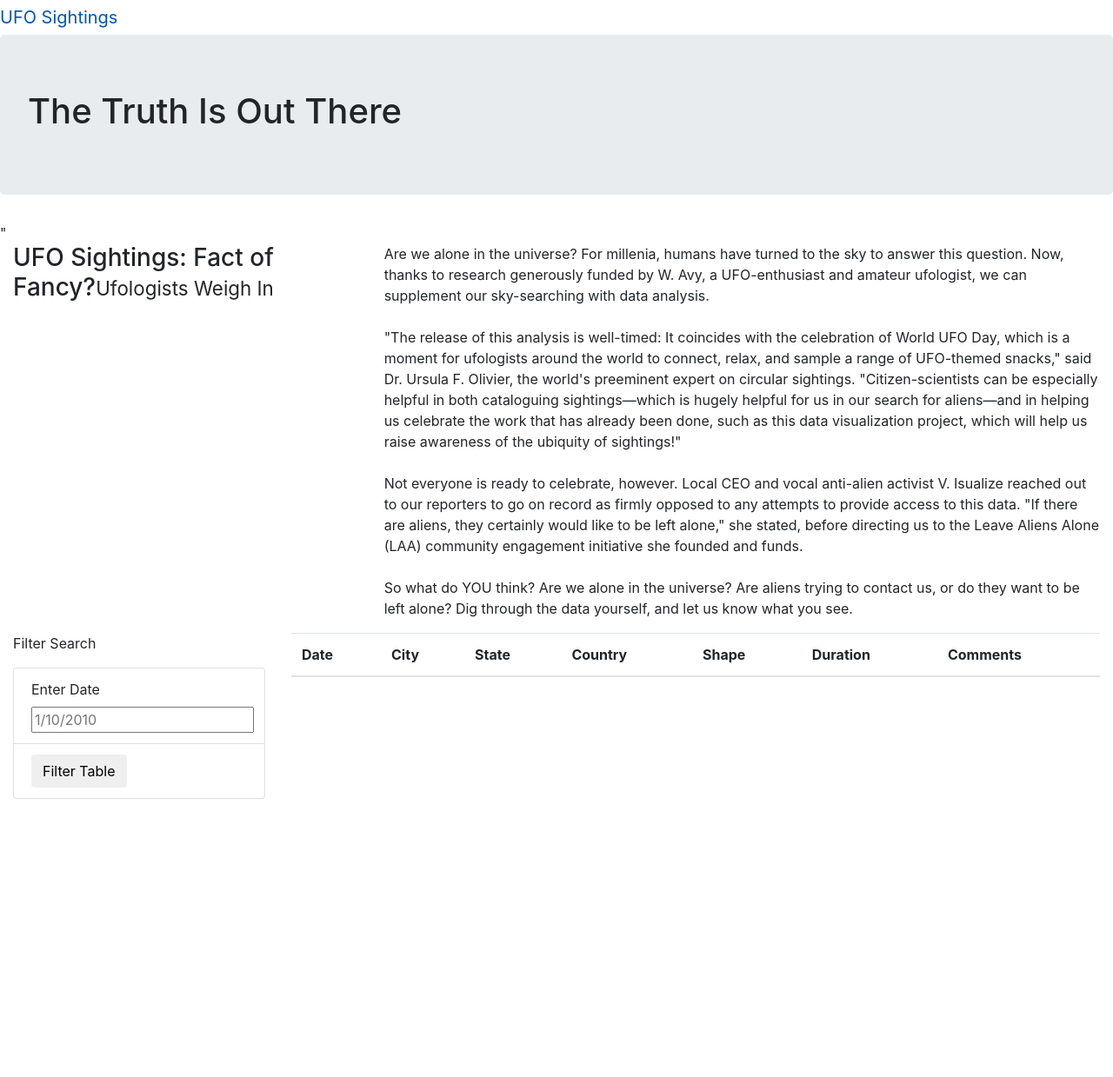
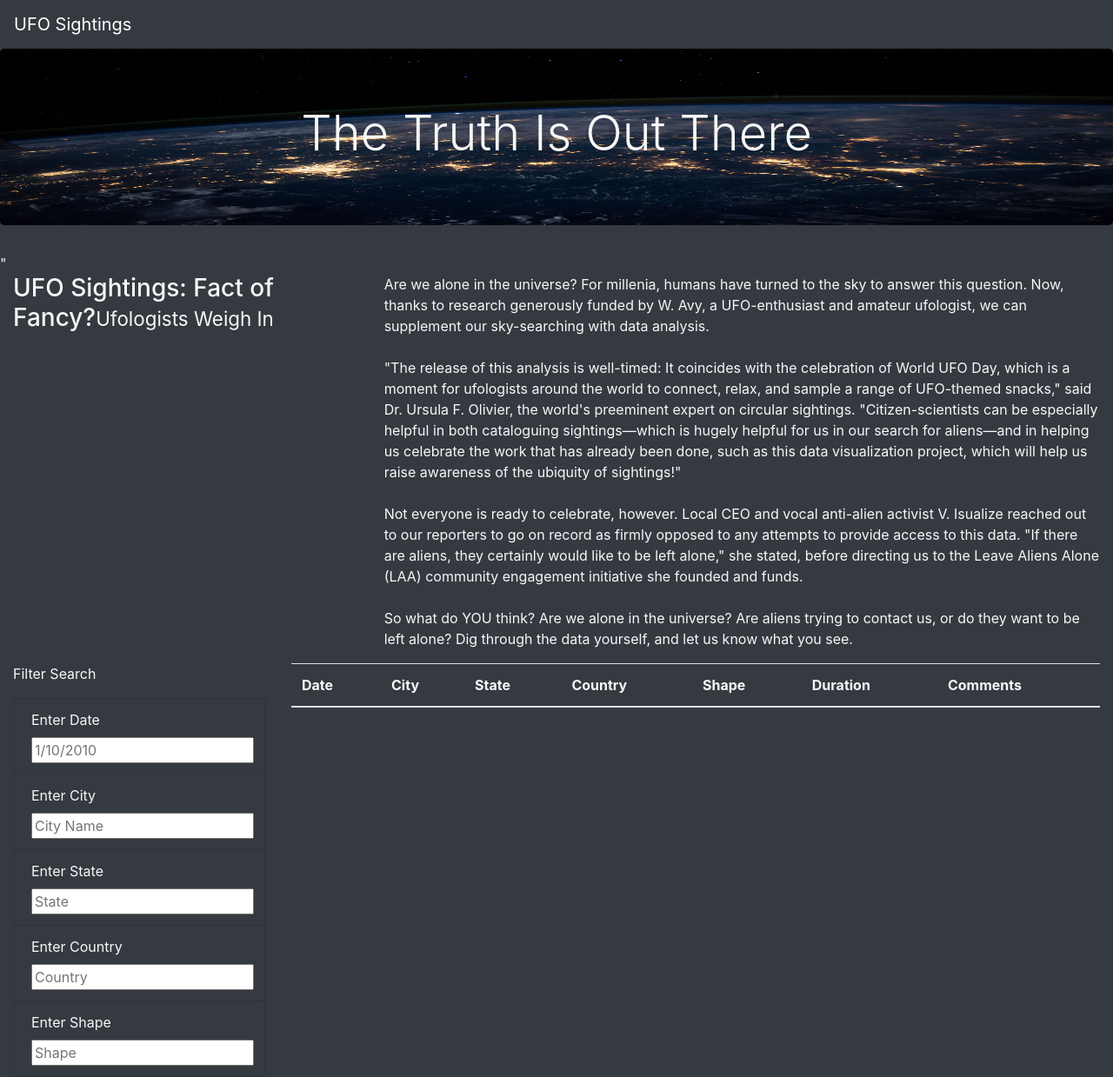
Before and after one commit to JGarza4903/UFO-s, a plain HTML site: page index.html in a window 1280 px wide. Shown: the whole page at 87% size. Before the commit the page ends 919 px from the top, so only its background shows below. Drawn offline with nearby package versions, Linux system fonts and the light colour scheme.

Commit message:
uploading draft of challenge

```diff
--- a/index.html
+++ b/index.html
@@ -12,15 +12,15 @@
     crossorigin="anonymous"/>
     <link rel="stylesheet" href="static/css/style.css">
 </head>
-<body>
+<body class="bg-dark">
     <div class="wrapper">
-        <nav class="navbar-expand-lg">
+        <nav class="navbar navbar-dark bg-dark navbar-expand-lg">
             <a class="navbar-brand" href="index.html">UFO Sightings</a>
         </nav>
     </div>
 
     <div class="jumbotron">
-        <h1>The Truth Is Out There</h1>
+        <h1 class="display-4">The Truth Is Out There</h1>
     </div>"
 
     <div class="container-fluid">
@@ -40,16 +40,28 @@
     <div class="container-fluid">
         <div class="row">
             <div class="col-md-3">
-                <form>
+                <form class="bg-dark">
                     <p>Filter Search</p>
-                    <ul class="list-group">
-                        <li class="list-group-item">
+                    <ul class="list-group bg-dark">
+                        <li class="list-group-item bg-dark">
                             <label for="date">Enter Date</label>
                             <input type="text" placeholder="1/10/2010" id="datetime" />
-
                         </li>
-                        <li class="list-group-item">
-                            <button id="filter-btn" type="button" class="btn btn-default">Filter Table</button>
+                        <li class="list-group-item bg-dark">
+                            <label for="city">Enter City</label>
+                            <input type="text" placeholder="City Name" id="city" />
+                        </li>
+                        <li class="list-group-item bg-dark">
+                            <label for="state">Enter State</label>
+                            <input type="text" placeholder="State" id="state" />
+                        </li>
+                        <li class="list-group-item bg-dark">
+                            <label for="country">Enter Country</label>
+                            <input type="text" placeholder="Country" id="country" />
+                        </li>
+                        <li class="list-group-item bg-dark">
+                            <label for="shape">Enter Shape</label>
+                            <input type="text" placeholder="Shape" id="shape" />
                         </li>
                     </ul>
                 </form>
@@ -72,5 +84,8 @@
             </div>
         </div>
     </div>
+    <script src="https://cdnjs.cloudflare.com/ajax/libs/d3/4.12.0/d3.js"></script>
+    <script src="static/Javascript/data.js"></script>
+    <script src="static/Javascript/app.js"></script>
 </body>
 </html>
--- a/static/Javascript/app.js
+++ b/static/Javascript/app.js
@@ -1,54 +1,76 @@
-// import the data from data.js
+// from data.js
 const tableData = data;
 
-// reference the HTML tag using d3
+// get table references
 var tbody = d3.select("tbody");
 
-// With this code, we:
-// Declare a variable, tbody
-// Use d3.select to tell JavaScript to look for the <tbody> tags in the HTML
-
-// create function to build table
 function buildTable(data) {
-    // clear the table of any pre-filtered data
+  // First, clear out any existing data
   tbody.html("");
 
-    // loop through data and add each row and cells to table
-    data.forEach((dataRow)=> {
-        // add each row to table body
+  // Next, loop through each object in the data
+  // and append a row and cells for each value in the row
+  data.forEach((dataRow) => {
+    // Append a row to the table body
     let row = tbody.append("tr");
 
-
-        // Loop through each field in the dataRow and add each value as a table cell (td)
-        Object.values(dataRow).forEach((val) =>{
-            // add each value to a cell in the table
+    // Loop through each field in the dataRow and add
+    // each value as a table cell (td)
+    Object.values(dataRow).forEach((val) => {
       let cell = row.append("td");
-            // display each value in a cell
       cell.text(val);
     });
   });
+}
 
-};
+// 1. Create a variable to keep track of all the filters as an object.
+// let text = d3.select("#text");
+var filters = null;
 
-// Create function that handles the clicking to filter data
-function handleClick() {
-    // Grab the datetime value from the filter
-    let date = d3.select("#datetime").property("value");
-    let filteredData = tableData;
+// 3. Use this function to update the filters.
+function updateFilters() {
 
-    // Check to see if a date was entered and filter the data using that date.
-    if (date) {
-        // Apply `filter` to the table data to only keep the rows where the `datetime`
-        // value matches the filter value
-        filteredData = filteredData.filter(row => row.datetime === date);
-    };
+    // 4a. Save the element that was changed as a variable.
+    data.forEach(function(elementChange) {
+      let element = d3.select(elementChange).property("type");
+    });
 
-    // Rebuild the table using the filtered data
-    buildTable(filteredData);
-};
+    // 4b. Save the value that was changed as a variable.
+    data.forEach(function(valueChange) {
+      let value=d3.select(valueChange).property("value");
+    });
+    // 4c. Save the id of the filter that was changed as a variable.
+    data.forEach(function(idChange) {
+      let id = d3.select(idChange).property("id");
+    });
 
-// Attach an event to listen for the form button
-d3.selectAll("#filter-btn").on("click", handleClick);
+    // 5. If a filter value was entered then add that filterId and value
+    // to the filters list. Otherwise, clear that filter from the filters object.
+    if ((value) {
+      filteredData = filteredData
+    })
+
+    // 6. Call function to apply all filters and rebuild the table
+    filterTable();
+
+  }
+
+  // 7. Use this function to filter the table when data is entered.
+  function filterTable() {
+
+    // 8. Set the filtered data to the tableData.
+
+
+    // 9. Loop through all of the filters and keep any data that
+    // matches the filter values
+
+
+    // 10. Finally, rebuild the table using the filtered data
+
+  }
+
+  // 2. Attach an event to listen for changes to each filter
+
 
   // Build the table when the page loads
   buildTable(tableData);
--- a/static/css/style.css
+++ b/static/css/style.css
@@ -0,0 +1,9 @@
+body{
+    color:#f7f7f7;
+}
+
+.jumbotron {
+    background-image: url("../Images/nasa.jpg");
+    background-size: 100% 100%;
+    text-align: center;
+}
```
Also changed, not shown: static/Javascript/app1.js (added, +54 -0 lines), static/Images/nasa.jpg (added). Lines whose indentation alone changed are shown as unchanged.
